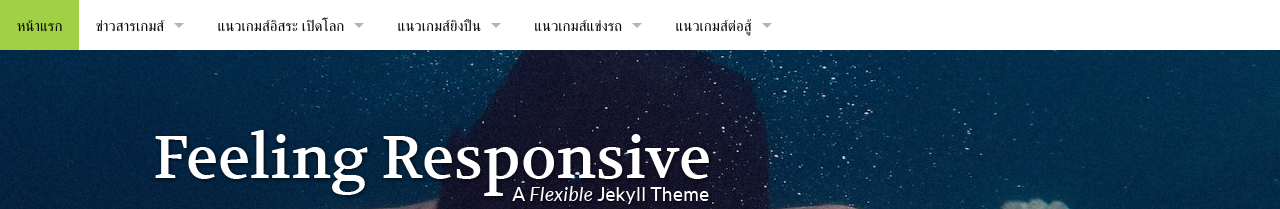
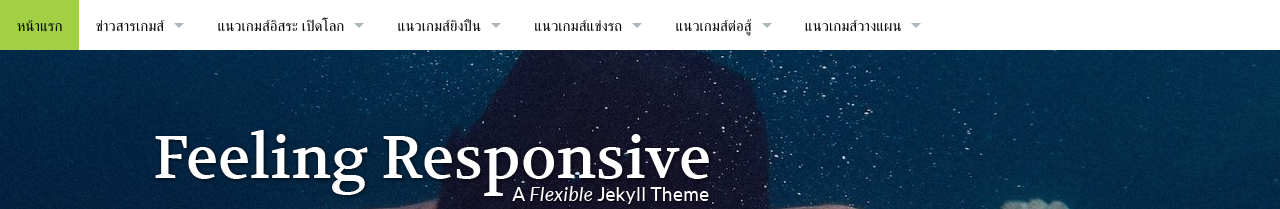
Before and after one commit to playgamenews/playgamenews.github.io, a Jekyll site: the page built from index.md, in a window 1280 px wide. Shown: the top 209 px of the page. Built offline with Jekyll 4.4.1, drawn with Linux system fonts in a browser that asks for light colours.

Commit message:
วางแผน

```diff
--- a/_data/navigation.yml
+++ b/_data/navigation.yml
@@ -60,3 +60,10 @@
   dropdown:
   - title: "รีวิวเกมส์ 7k for kakao"
     url: "/blog/"
+
+- title: "แนวเกมส์วางแผน"
+  url: "/blog/"
+  side: left
+  dropdown:
+  - title: "รีวิวเกมส์ Totalwar"
+    url: "/blog/"
```
